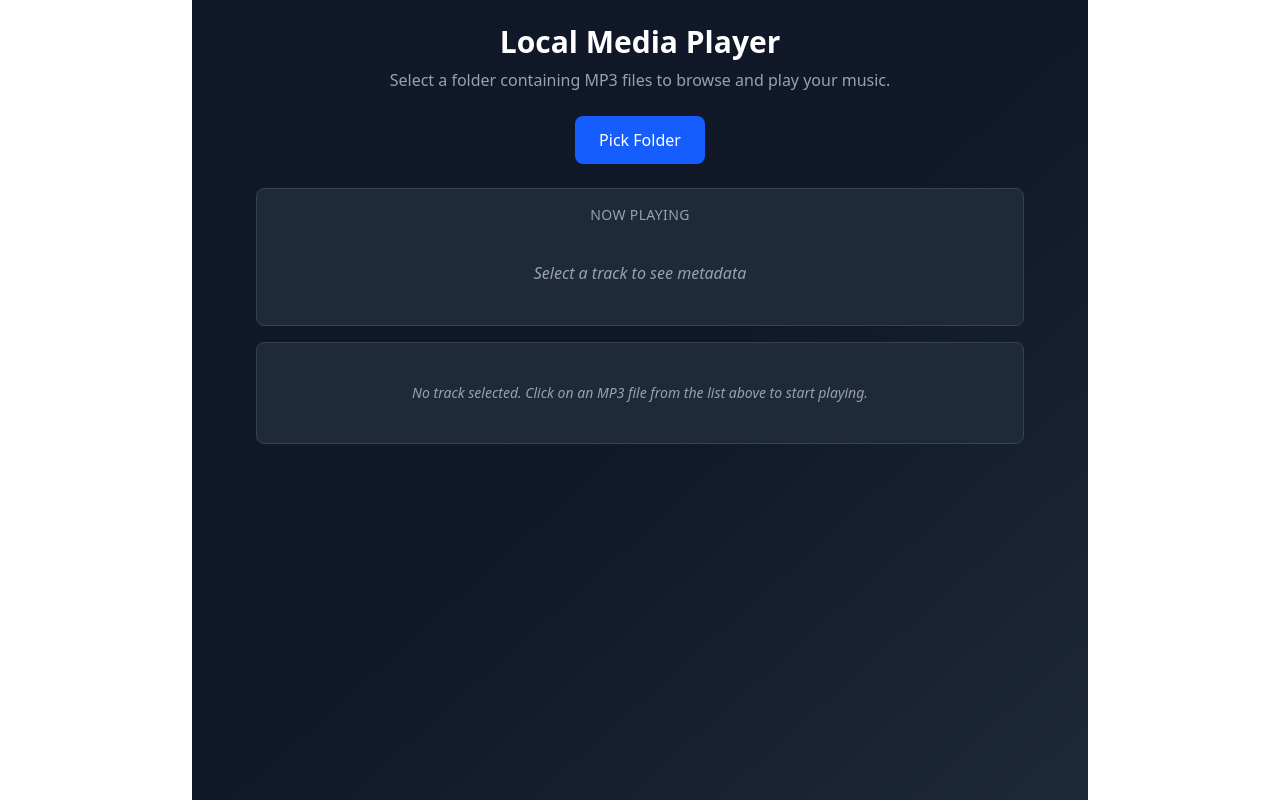
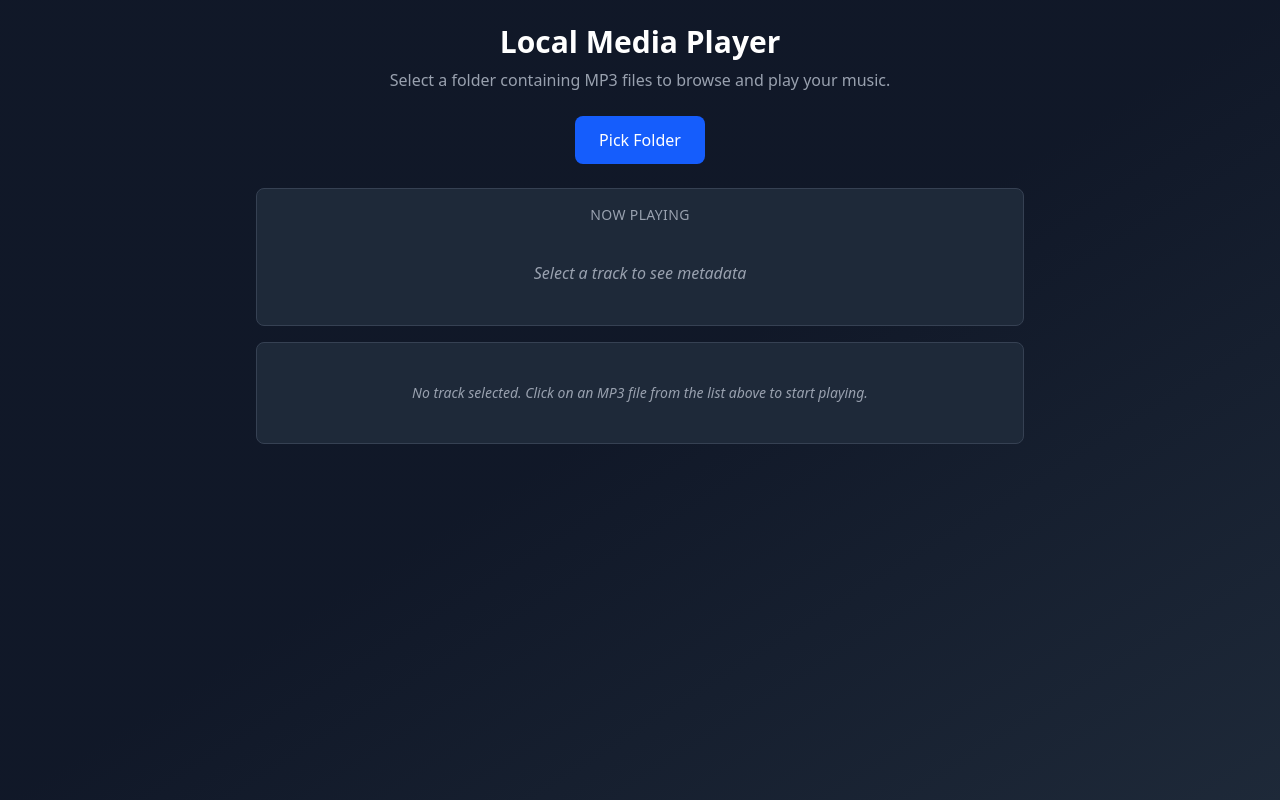
Before and after one commit to bmitchinson/player, a SvelteKit app: page / in a window 1280 px wide. Built offline with nearby package versions, Linux system fonts and the light colour scheme.

Commit message:
fix dark mode

```diff
--- a/src/routes/+layout.svelte
+++ b/src/routes/+layout.svelte
@@ -9,8 +9,10 @@
 	<link rel="icon" href={favicon} />
 </svelte:head>
 
-<div
-	class="mx-auto flex min-h-screen max-w-4xl flex-col items-center justify-start bg-gradient-to-br from-gray-900 via-gray-900 to-gray-800 p-6 text-white"
->
-	{@render children?.()}
+<div class="min-h-screen bg-gradient-to-br from-gray-900 via-gray-900 to-gray-800">
+	<div
+		class="mx-auto flex min-h-screen max-w-4xl flex-col items-center justify-start p-6 text-white"
+	>
+		{@render children?.()}
+	</div>
 </div>
```
